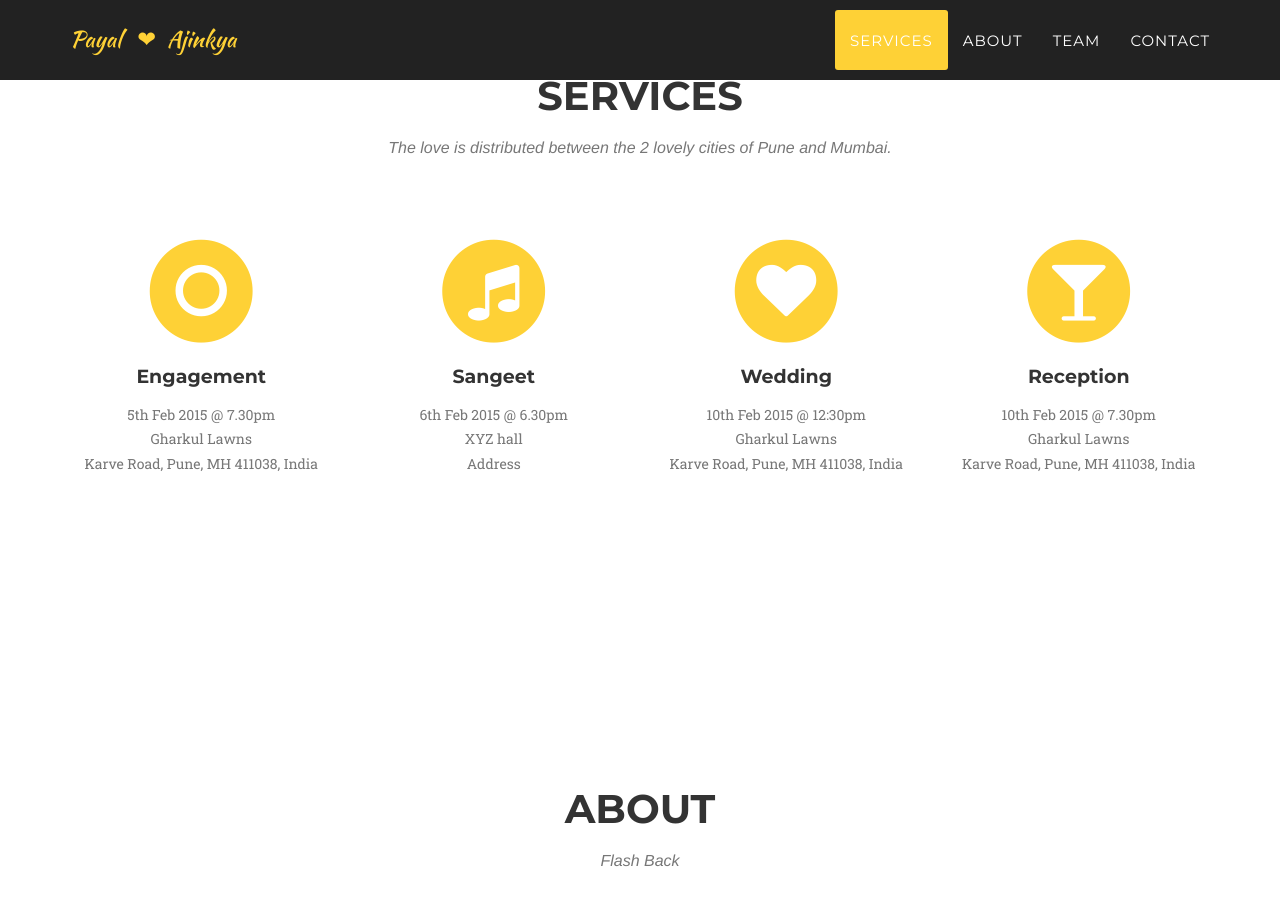
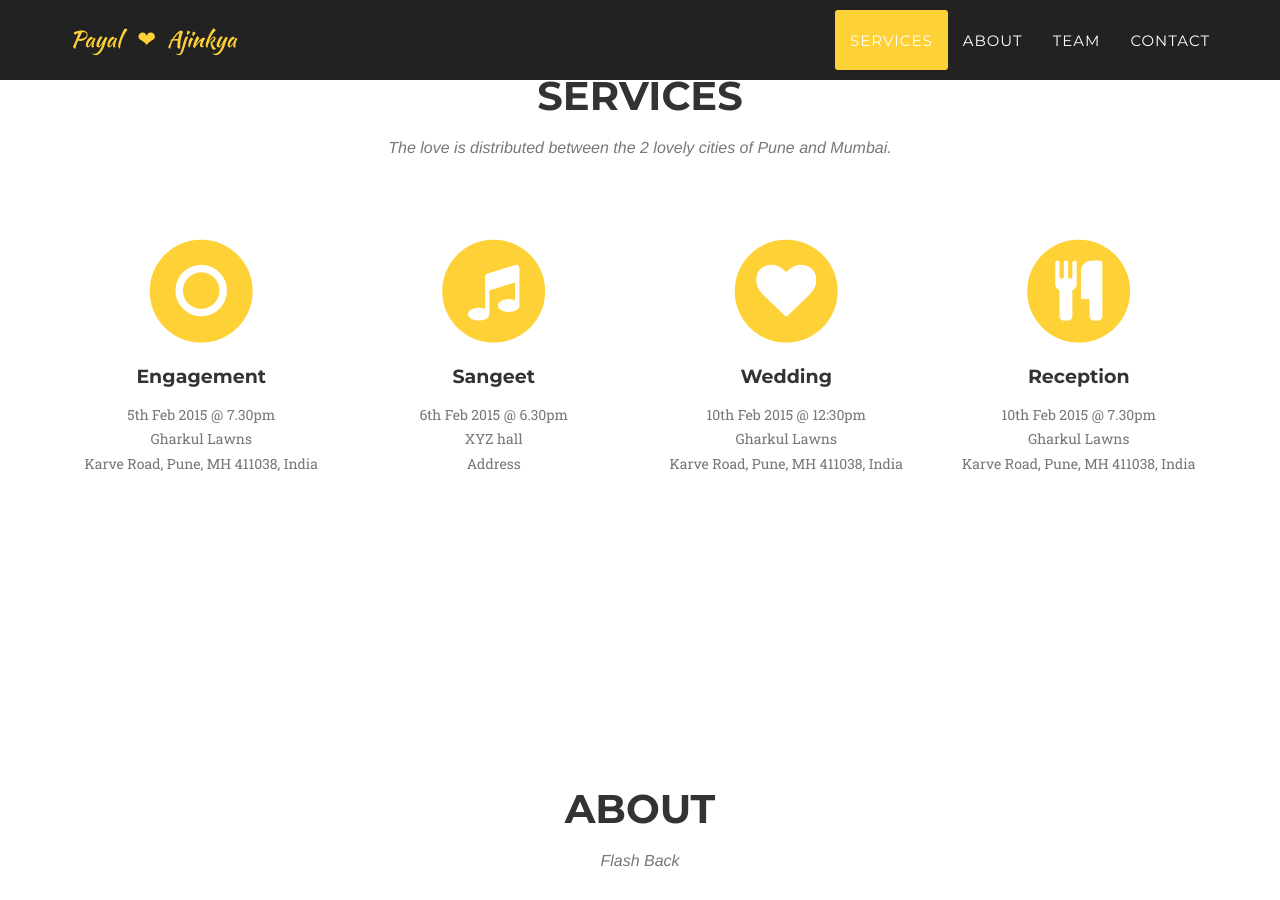
Before and after one commit to ajkl/wedding-invite, a Jekyll site: the page built from index.html, in a window 1280 px wide and 900 px high, scrolled down 809 px. Built offline with Jekyll 4.4.1, drawn with Linux system fonts in a browser that asks for light colours; some web fonts are replaced.

Commit message:
Update services.html

```diff
--- a/_includes/services.html
+++ b/_includes/services.html
@@ -38,7 +38,7 @@
                 <div class="col-md-3">
                     <span class="fa-stack fa-4x">
                         <i class="fa fa-circle fa-stack-2x text-primary"></i>
-                        <i class="fa fa-glass fa-stack-1x fa-inverse"></i>
+                        <i class="fa fa-cutlery fa-stack-1x fa-inverse"></i>
                     </span>
 
                     <h4 class="service-heading">Reception</h4>
```
